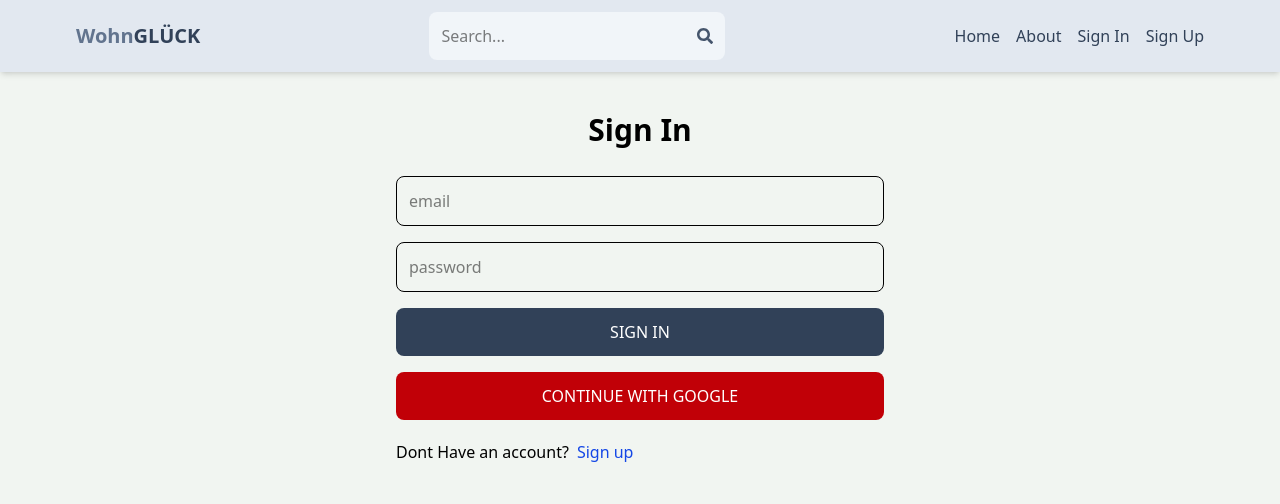
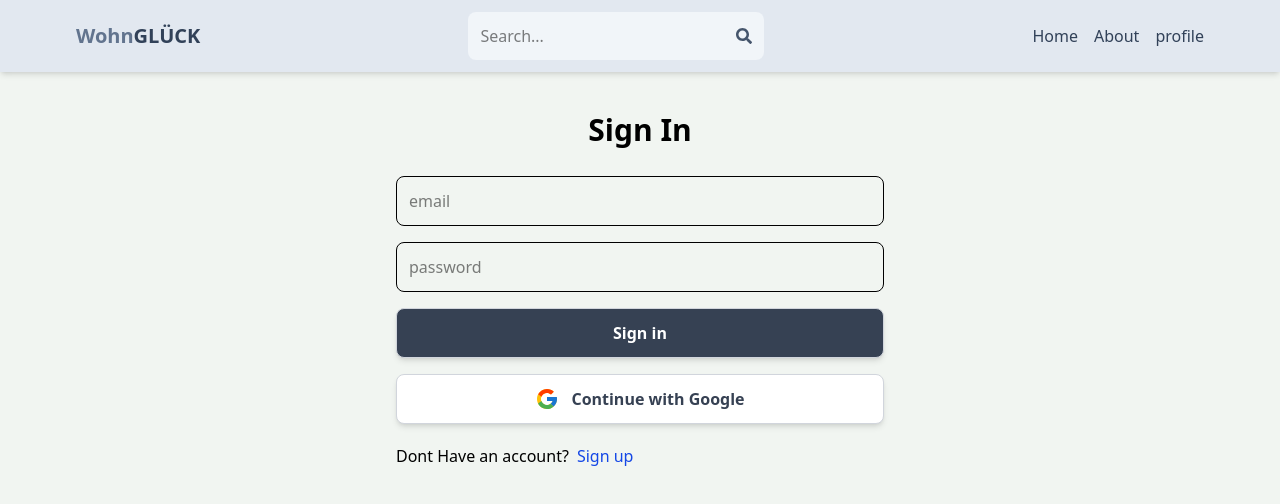
Before and after one commit to abdurraihan/WOHNGlUCK_Frontend, a React (Vite) app: page /sign-in in a window 1280 px wide. Shown: the top 504 px of the page. Built offline with nearby package versions, Linux system fonts and the light colour scheme; no server answers.

Commit message:
make the profile page private

```diff
--- a/src/App.jsx
+++ b/src/App.jsx
@@ -1,6 +1,7 @@
 import React from "react";
 import { Route, Routes } from "react-router-dom";
 import Header from "./Components/Header";
+import PrivateRouter from "./Components/PrivateRouter";
 import About from "./pages/About";
 import Home from "./pages/Home";
 import NotFound from "./pages/NotFound";
@@ -16,10 +17,13 @@ function App() {
       <Routes>
         <Route path="/" element={<Home />} />
         <Route path="/about" element={<About />} />
-        <Route path="/profile" element={<Profile />} />
         <Route path="/sign-in" element={<SignIn />} />
         <Route path="/sign-up" element={<SignUp />} />
         <Route path="/sign-out" element={<SignOut />} />
+
+        <Route element={<PrivateRouter />}>
+          <Route path="/profile" element={<Profile />} />
+        </Route>
 
         <Route path="*" element={<NotFound />} />
       </Routes>
--- a/src/Components/Header.jsx
+++ b/src/Components/Header.jsx
@@ -1,8 +1,10 @@
 import React from "react";
 import { FaSearch } from "react-icons/fa";
+import { useSelector } from "react-redux";
 import { Link } from "react-router-dom";
 
 export default function Header() {
+  const { currentUser } = useSelector((state) => state.user);
   return (
     <header className="bg-slate-200 shadow-md">
       <div className="flex justify-between items-center max-w-6xl mx-auto p-3">
@@ -33,15 +35,18 @@ export default function Header() {
               About
             </li>
           </Link>
-          <Link to="/sign-in">
-            <li className="hidden sm:inline text-slate-700 hover:underline">
-              Sign In
-            </li>
-          </Link>
-          <Link to="/sign-up">
-            <li className="hidden sm:inline text-slate-700 hover:underline">
-              Sign Up
-            </li>
+          <Link to="/profile">
+            {currentUser ? (
+              <img
+                src={currentUser.avatar}
+                alt="User Avatar"
+                className="w-12 h-12 rounded-full border-2 border-gray-300 object-cover hover:scale-105 transition-transform"
+              />
+            ) : (
+              <li className="hidden sm:inline text-slate-700 hover:underline">
+                profile
+              </li>
+            )}
           </Link>
         </ul>
       </div>
--- a/src/Components/OAuth.jsx
+++ b/src/Components/OAuth.jsx
@@ -1,5 +1,6 @@
 import { GoogleAuthProvider, getAuth, signInWithPopup } from "firebase/auth";
 import React from "react";
+import { FcGoogle } from "react-icons/fc";
 import { useDispatch } from "react-redux";
 import { useNavigate } from "react-router-dom";
 import { app } from "../firebase";
@@ -38,9 +39,10 @@ function OAuth() {
     <button
       onClick={handleGoogleClick}
       type="button"
-      className="bg-red-700 text-white p-3 rounded-lg uppercase hover:opacity-85"
+      className="flex items-center justify-center gap-3 w-full bg-white text-gray-700 p-3 rounded-lg border border-gray-300 shadow-md hover:shadow-lg transition-all hover:bg-gray-100 active:scale-95"
     >
-      Continue with Google
+      <FcGoogle size={24} /> {/* Google Logo */}
+      <span className="font-semibold text-md">Continue with Google</span>
     </button>
   );
 }
--- /dev/null
+++ b/src/Components/PrivateRouter.jsx
@@ -0,0 +1,10 @@
+import React from "react";
+import { useSelector } from "react-redux";
+import { Navigate, Outlet } from "react-router-dom";
+
+function PrivateRouter() {
+  const { currentUser } = useSelector((state) => state.user);
+  return currentUser ? <Outlet /> : <Navigate to="/sign-in" />;
+}
+
+export default PrivateRouter;
--- a/src/pages/SignIn.jsx
+++ b/src/pages/SignIn.jsx
@@ -70,7 +70,7 @@ const SignIn = () => {
         />
         <button
           disabled={loading}
-          className="bg-slate-700 text-white p-3 rounded-lg uppercase hover:opacity-95 disabled:opacity-80"
+          className=" font-semibold text-md text-white p-3 w-full bg-gray-700 p-3 rounded-lg border border-gray-300 shadow-md hover:shadow-lg  hover:bg-gray-500 active:scale-95"
         >
           {loading ? "Loading..." : "Sign in"}
         </button>
--- a/src/pages/SignUp.jsx
+++ b/src/pages/SignUp.jsx
@@ -75,7 +75,7 @@ const SignUp = () => {
         />
         <button
           disabled={loading}
-          className="bg-slate-700 text-white p-3 rounded-lg uppercase hover:opacity-95 disabled:opacity-80"
+          className=" font-semibold text-md text-white p-3 w-full bg-gray-700  p-3 rounded-lg border border-gray-300 shadow-md hover:shadow-lg  hover:bg-gray-500 active:scale-95"
         >
           {loading ? "Loading..." : "Sign Up"}
         </button>
```
